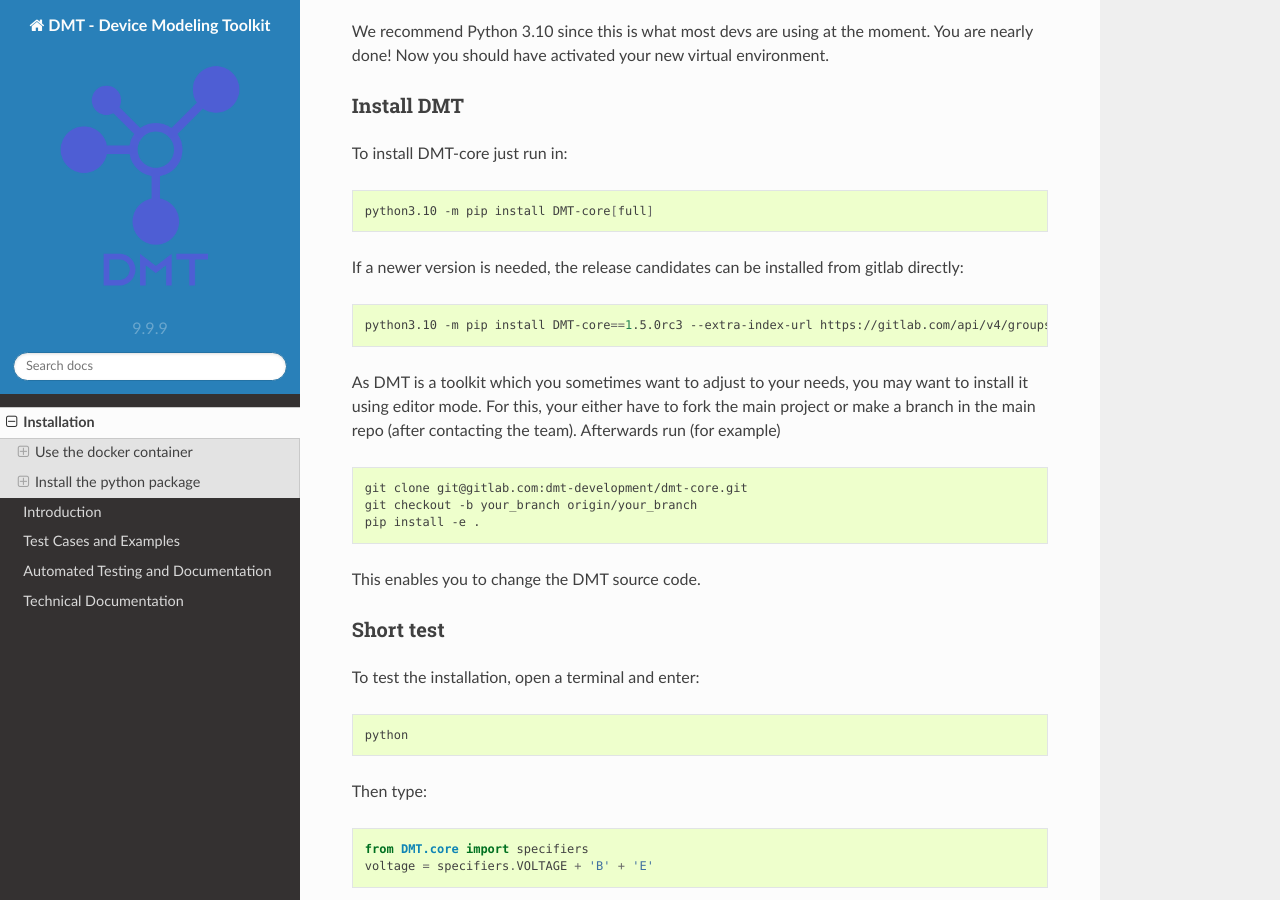
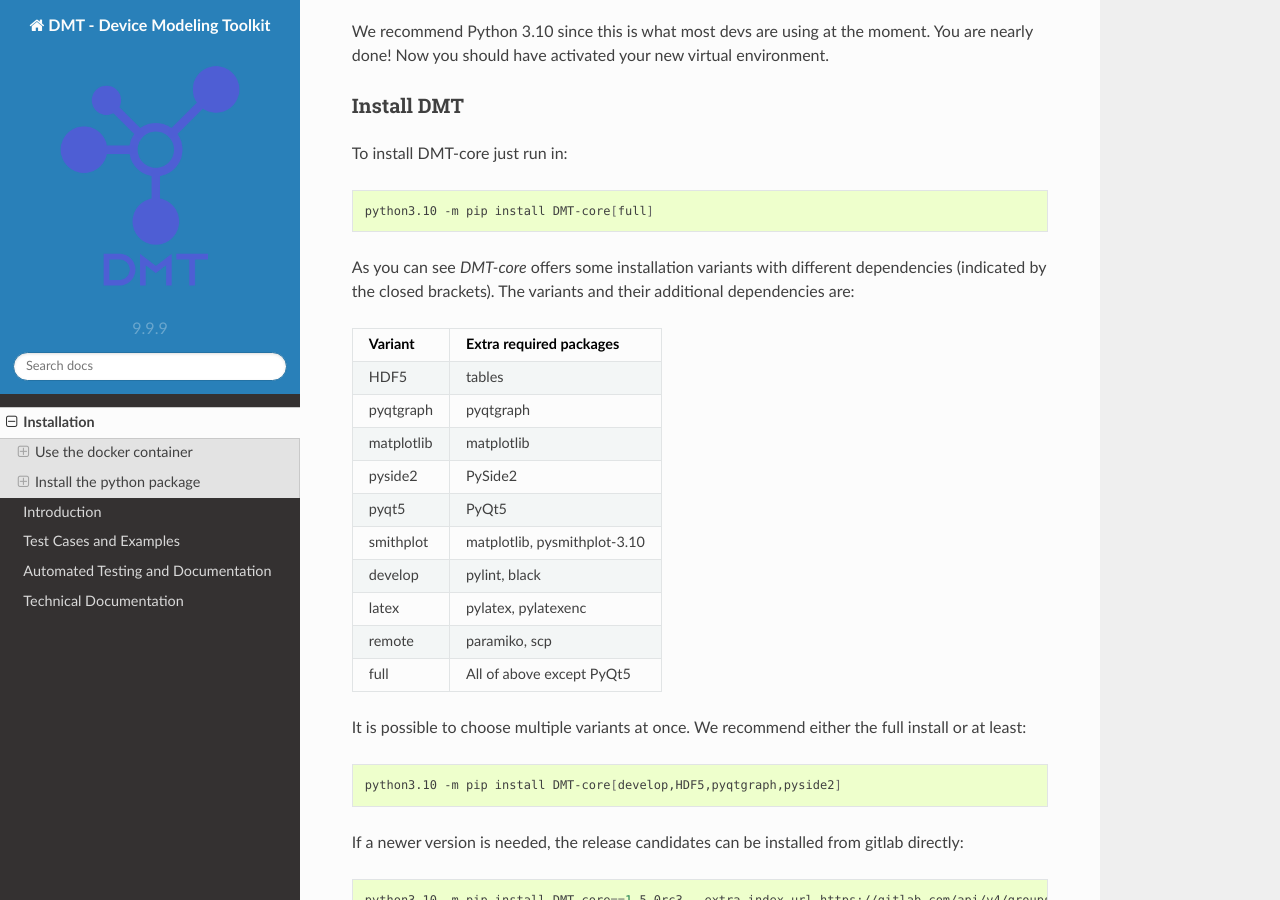
Before and after one commit to semimod/DMT-core, a Sphinx documentation site: the page built from doc/source/installation/install_dmt.rst, in a window 1280 px wide and 900 px high, scrolled down 2647 px. Built offline with Sphinx 7.4.7 and the Read the Docs theme 2.0.0, drawn with Linux system fonts in a browser that asks for light colours; the version number is read from the project's files by our own code.

Commit message:
added optional install depencies to the docu

```diff
--- a/doc/source/installation/install_dmt.rst
+++ b/doc/source/installation/install_dmt.rst
@@ -118,6 +118,40 @@ To install DMT-core just run in:
 
     python3.10 -m pip install DMT-core[full]
 
+As you can see `DMT-core` offers some installation variants with different dependencies (indicated by the closed brackets). The variants and their additional dependencies are:
+
+
++------------+------------------------------+
+| Variant    | Extra required packages      |
++============+==============================+
+| HDF5       | tables                       |
++------------+------------------------------+
+| pyqtgraph  | pyqtgraph                    |
++------------+------------------------------+
+| matplotlib | matplotlib                   |
++------------+------------------------------+
+| pyside2    | PySide2                      |
++------------+------------------------------+
+| pyqt5      | PyQt5                        |
++------------+------------------------------+
+| smithplot  | matplotlib, pysmithplot-3.10 |
++------------+------------------------------+
+| develop    | pylint, black                |
++------------+------------------------------+
+| latex      | pylatex, pylatexenc          |
++------------+------------------------------+
+| remote     | paramiko, scp                |
++------------+------------------------------+
+| full       | All of above except PyQt5    |
++------------+------------------------------+
+
+It is possible to choose multiple variants at once. We recommend either the full install or at least:
+
+.. code:: bash
+
+    python3.10 -m pip install DMT-core[develop,HDF5,pyqtgraph,pyside2]
+
+
 If a newer version is needed, the release candidates can be installed from gitlab directly:
 
 .. code:: bash
```
